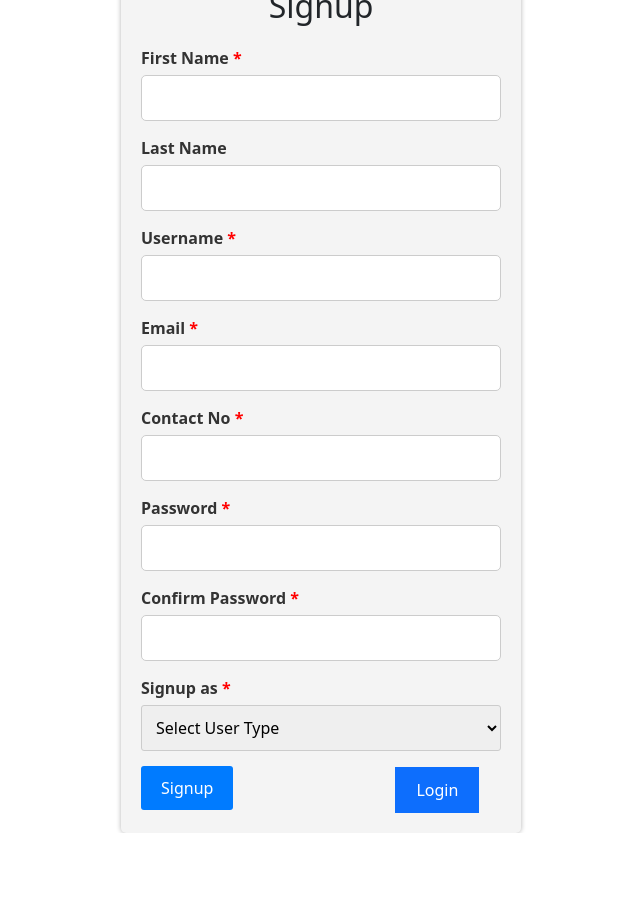
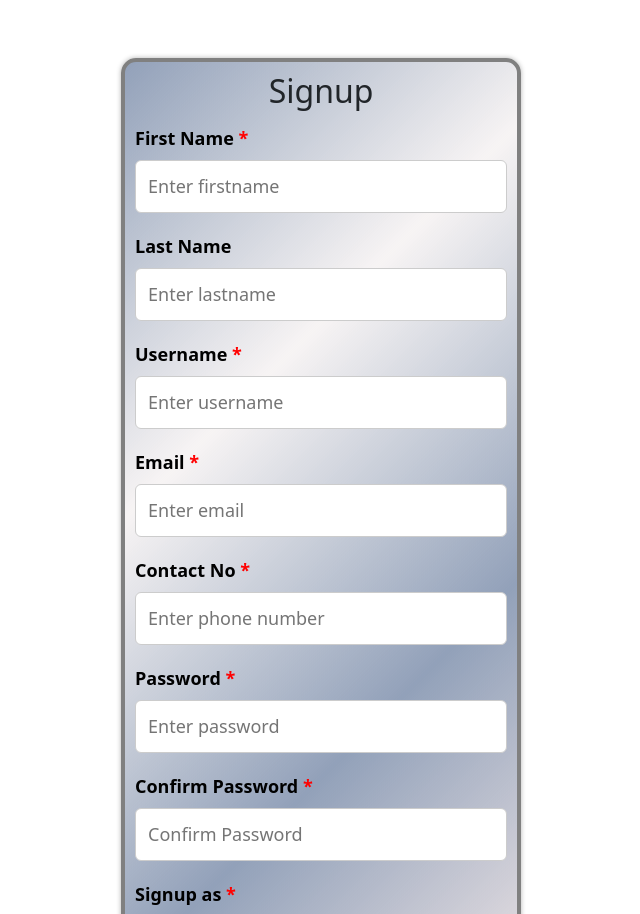
Before and after one commit to ganeshkrishna1/project_group_4, a React (Create React App) app: page / in a window 1280 px wide. Shown: the top 914 px of the page, without its empty margins (319-959 px from the left). Before the commit the page ends 833 px from the top, so only its background shows below. Built offline with nearby package versions, Linux system fonts and the light colour scheme.

Commit message:
Styling login and signup

```diff
--- a/src/App.js
+++ b/src/App.js
@@ -8,6 +8,7 @@ import {BrowserRouter, Routes, Route} from 'react-router-dom'
 
 function App() {
   return (
+
     <BrowserRouter>
       <Routes>
         <Route path="/" element={<Signup />} />
--- a/src/components/Login/Login.css
+++ b/src/components/Login/Login.css
@@ -1,75 +1,104 @@
 /* Add this CSS to your stylesheets */
 .login-container {
-    max-width: 400px;
-    margin: 0 auto;
-    padding: 20px;
-    border: 1px solid #ccc;
-    border-radius: 5px;
-    box-shadow: 0 0 10px rgba(0, 0, 0, 0.2);
-    background-color: #fff;
+  max-width: 800px; /* Increased from 600px */
+  margin: 3rem auto; /* Slightly decreased top and bottom margins to fit larger containers on average screens */
+  padding: 4rem; /* Increased from 3rem */
+  border: 4px solid grey; /* Slightly thicker border */
+  border-radius: 20px; /* Increased for visual consistency */
+  background-image: linear-gradient(135deg, #00235c6d, #f7f4f4, #00235c6d, #f2e8e8);
+  box-shadow: 0 6px 10px rgba(0, 0, 0, 0.1); /* Slightly larger shadow for larger container */
 }
 
 h2 {
+  font-size: 28px; /* Increased font size */
   text-align: center;
-    margin-bottom: 20px;
-    color: #333;
+  margin-bottom: 25px; /* Increased spacing */
+  color:black;
 }
 
 .form-group {
-    margin-bottom: 15px;
+  margin-bottom: 20px; /* Increased spacing between form groups */
+}
+#user{
+  margin-left: 15px;
+  padding: 16px 40px;
+}
+#landlord{
+  margin-left: 15px;
+  padding: 16px 40px;
 }
 
 label {
+  font-size: 18px; /* Increased font size */
   display: block;
   font-weight: bold;
-    margin-bottom: 5px;
-    color: #333;
+  margin-bottom: 8px; /* Slightly increased spacing */
+  color:black;
 }
 
 input[type="text"],
 input[type="password"],
 input[type="email"] {
   width: 100%;
-    padding: 10px;
+  padding: 12px; /* Increased padding */
   border: 1px solid #ccc;
-    border-radius: 5px;
-    font-size: 16px;
+  border-radius: 6px; /* Increased for visual consistency */
+  font-size: 18px; /* Increased font size */
 }
 
 input[type="radio"] {
-    margin-right: 5px;
+  margin-right: 6px; /* Slightly increased spacing */
 }
 
-  button {
-    background-color: #007bff;
-    color: #fff;
-    border: none;
-    border-radius: 5px;
-    padding: 10px 20px;
-    font-size: 16px;
+#login, #signup {
+  padding: 12px 24px; /* Increased padding */
+  font-size: 18px; /* Increased font size */
+  border-radius: 6px; /* Increased for visual consistency */
   cursor: pointer;
 }
 
-  button:hover {
-    background-color: #0056b3;
+#login {
+  background-color: blue;
+  color: #fff;
+  border: none;
+}
+
+#login:hover {
+  background-color: green;
+  transform: scale(110%) rotate(-2deg);
+}
+
+#signup {
+  background-color: rgb(193, 0, 71);
+  color: #fff;
+  border: none;
+  margin-left: 28%;
+}
+
+#signup:hover {
+  background-color: purple;
+  transform: scale(110%) rotate(-2deg);
+
 }
 
 .error {
-    color: #d9534f;
-    margin-top: 5px;
+  font-size: 16px; /* Increased font size */
+  color: #ff0800;
+  font-weight: bold;
+  margin-top: 8px; /* Slightly increased spacing */
 }
 
 .checkbox-label {
+  font-size: 16px; /* Increased font size */
   display: flex;
   align-items: center;
   color: #333;
 }
 
 .checkbox-label input[type="checkbox"] {
-    margin-right: 5px;
+  margin-right: 6px; /* Slightly increased spacing */
 }
 
-  /* Center the form on the page */
 body {
   display: flex;
   justify-content: center;
--- a/src/components/Login/Login.js
+++ b/src/components/Login/Login.js
@@ -62,22 +62,22 @@ function Login() {
       <h2>Login</h2>
       <form onSubmit={handleSubmit}>
         <div className="form-group"> <label htmlFor="email"> Email<span className="required">*</span> </label>
-          <input type="email" name="email" value={formData.email} onChange={handleInputChange} required className="form-control" />
+          <input type="email" name="email" value={formData.email} placeholder='Enter email' onChange={handleInputChange} required className="form-control" />
         </div>
         <div className="form-group"> <label htmlFor="password"> Password <span className="required">*</span>
-          </label> <input type="password" name="password" value={formData.password} onChange={handleInputChange} required className="form-control"/>
+          </label> <input type="password" name="password" value={formData.password} placeholder='Enter Password' onChange={handleInputChange} required className="form-control"/>
         </div>
-        <div className="form-group">
-          <label>User Type:</label>
-          <label> <input type="radio" name="userType" value="user" checked={formData.userType === 'user'} onChange={handleInputChange}/> User </label>
+        <div className="form-button" id="rb">
+          <label>User Type : </label>
+          <label> <input type="radio" name="userType" value="user" id="user" checked={formData.userType === 'user'} onChange={handleInputChange}/> User </label>
           <label>
-            <input type="radio" name="userType" value="landlord" checked={formData.userType === 'landlord'}  onChange={handleInputChange}/> Landlord
+            <input type="radio" name="userType" value="landlord" id="landlord" checked={formData.userType === 'landlord'}  onChange={handleInputChange}/> Landlord
           </label>
         </div>
-        <button type="submit" className="btn btn-primary">
+        <button type="submit" className="btn btn-primary" id="login">
           Login
         </button>
-        <button type="button" onClick={() => navigate('/signup')} className="btn btn-secondary" > Sign Up </button>
+        <button type="button" onClick={() => navigate('/signup')} className="btn btn-secondary" id="signup"> Sign Up </button>
         {error && <p className="error">{error}</p>}
       </form>
     </div>
--- a/src/components/Signup/Signup.css
+++ b/src/components/Signup/Signup.css
@@ -1,26 +1,29 @@
 /* Signup.css */
+
 .signup-container {
   max-width: 400px;
-    margin: 0 auto;
-    padding: 20px;
-    background-color: #f4f4f4;
-    border-radius: 5px;
+  margin-top: 300px;
+  border-radius: 15px;
+  padding: 10px; /* Reduced from 20px */
+  border: 4px solid grey; /* Slightly thicker border */
+  background-image: linear-gradient(135deg, #00235c6d, #f7f4f4, #00235c6d, #f2e8e8);
   box-shadow: 0px 0px 5px 0px rgba(0, 0, 0, 0.3);
 }
 
 .signup-container h2 {
   text-align: center;
-    margin-bottom: 20px;
+  margin-bottom: 15px; /* Reduced from 20px */
 }
 
 .form-group {
-    margin-bottom: 15px;
+  margin-bottom: 10px; /* Reduced from 15px */
 }
 
   label {
     display: block;
     font-weight: bold;
     margin-bottom: 5px;
+    color: black;
   }
 
   input[type="text"],
@@ -35,21 +38,31 @@
   }
 
   button[type="submit"] {
-    background-color: #007bff;
     color: #fff;
     border: none;
     padding: 10px 20px;
     font-size: 16px;
-    border-radius: 3px;
+    border-radius: 7px;
     cursor: pointer;
+
   }
   #loginButton{
     margin-left: 45%;
     padding: 10px 20px;
     font-size: 16px;
-    border-radius: 3px;
+    background-color: black;
   }
-
+  #loginButton:hover{
+    transform: scale(110%) rotate(-2deg);
+    background-color:navy ;
+  }
+  #signup1{
+    background-color: rgb(22, 21, 21);
+  }
+  #signup1:hover{
+    transform: scale(110%) rotate(-2deg);
+    background-color: navy;
+  }
   .error {
     color: red;
     text-align: center;
--- a/src/components/Signup/Signup.js
+++ b/src/components/Signup/Signup.js
@@ -106,6 +106,7 @@ function Signup() {
             name="firstname"
             value={formData.firstname}
             onChange={handleInputChange}
+            placeholder='Enter firstname'
             required
           />
           {errors.firstname && <p className="error">{errors.firstname}</p>}
@@ -116,6 +117,7 @@ function Signup() {
             type="text"
             id="lastname"
             name="lastname"
+            placeholder='Enter lastname'
             value={formData.lastname}
             onChange={handleInputChange}
           />
@@ -127,6 +129,7 @@ function Signup() {
             id="username"
             name="username"
             value={formData.username}
+            placeholder='Enter username'
             onChange={handleInputChange}
             required
           />
@@ -139,6 +142,7 @@ function Signup() {
             id="email"
             name="email"
             value={formData.email}
+            placeholder='Enter email'
             onChange={handleInputChange}
             required
           />
@@ -150,6 +154,7 @@ function Signup() {
             type="text"
             id="contactNo"
             name="contactNo"
+            placeholder='Enter phone number'
             value={formData.contactNo}
             onChange={handleInputChange}
             required
@@ -162,6 +167,7 @@ function Signup() {
             type="password"
             id="password"
             name="password"
+            placeholder='Enter password'
             value={formData.password}
             onChange={handleInputChange}
             required
@@ -174,6 +180,7 @@ function Signup() {
             type="password"
             id="confirmPassword"
             name="confirmPassword"
+            placeholder='Confirm Password'
             value={formData.confirmPassword}
             onChange={handleInputChange}
             required
@@ -195,8 +202,8 @@ function Signup() {
           </select>
           {errors.userType && <p className="error">{errors.userType}</p>}
         </div>
-        <button type="submit" >Signup</button>
-                <Link to='/login' type='button' id='loginButton'  className='btn btn-primary rounded-0'>
+        <button type="submit" id="signup1" className="btn btn-primary">Signup</button>
+                <Link to='/login' type='button' id='loginButton'  className="btn btn-primary">
                   Login
                 </Link>
         {error && <p className="error">{error}</p>}
```
Lines whose indentation alone changed are shown as unchanged.
